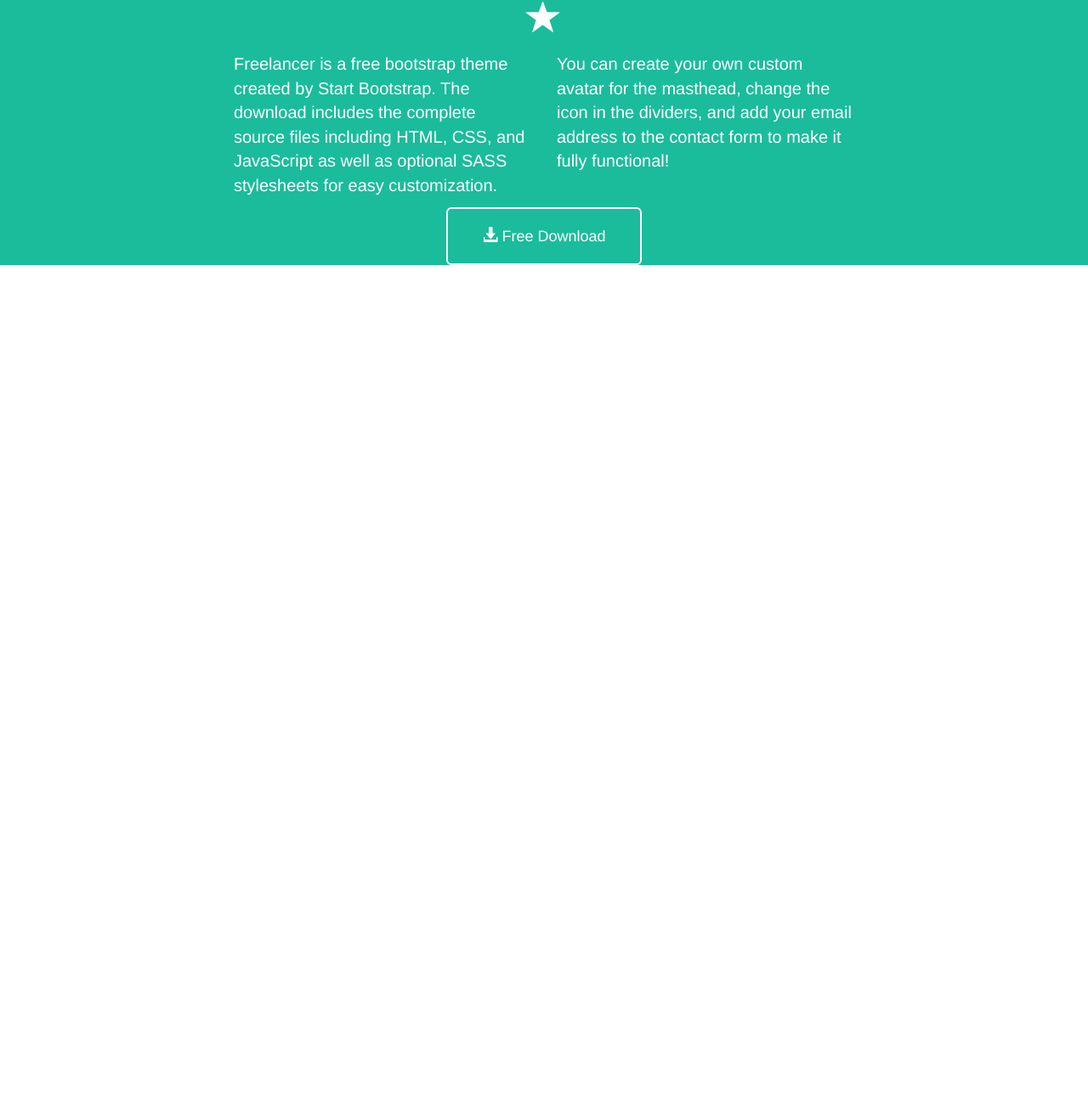
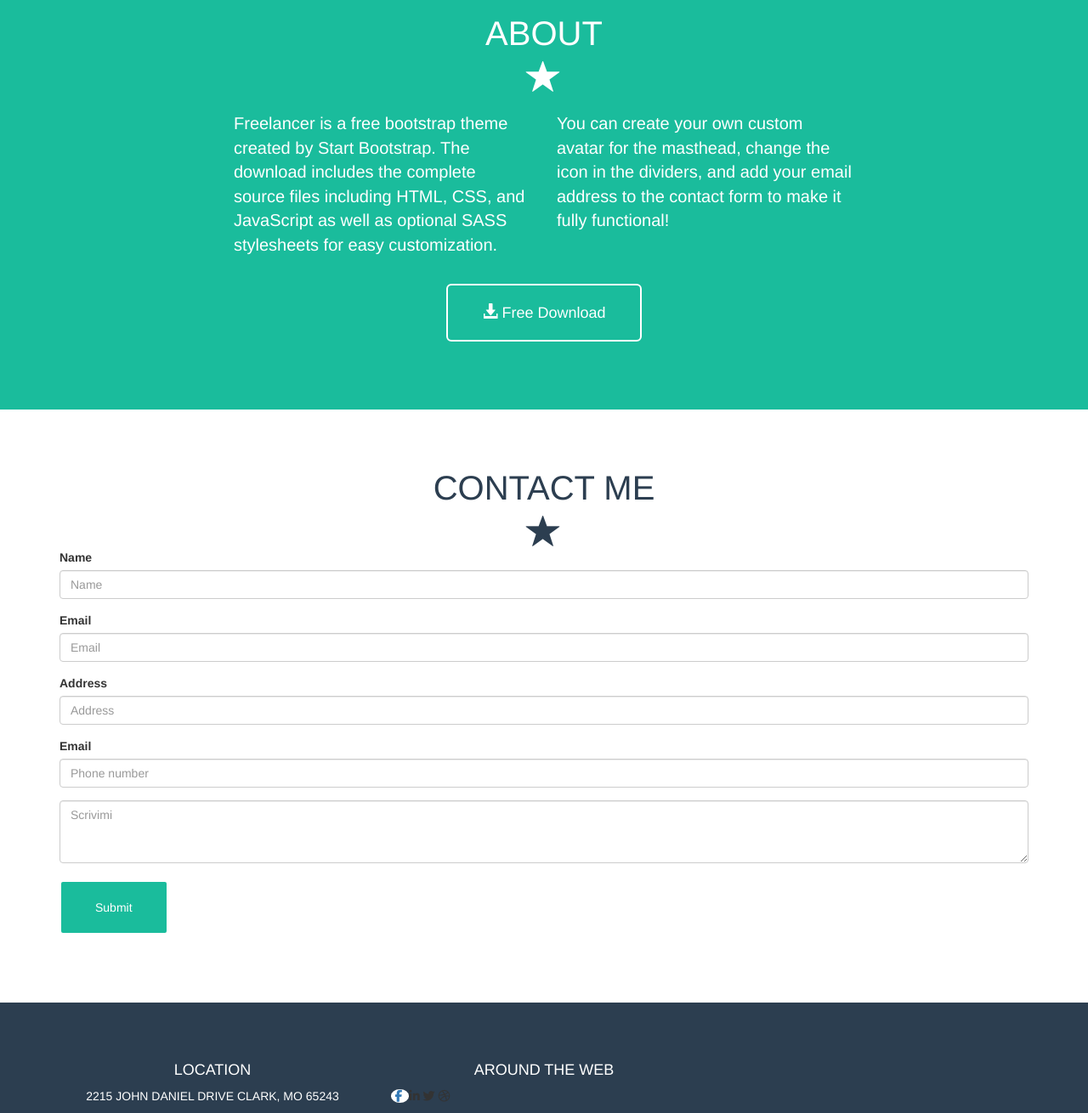
Before and after one commit to federicobartoli/html-css-bootstrap-freelancer, a plain HTML site: page index.html in a window 1280 px wide. Shown: the part 1466-2776 px from the top of the page at 85% size. Before the commit the page ends 1778 px from the top, so only its background shows below. Drawn offline with nearby package versions, Linux system fonts and the light colour scheme.

Commit message:
Inizio bottoni

```diff
--- a/css/style.css
+++ b/css/style.css
@@ -7,6 +7,10 @@
     text-transform: uppercase;
     height: 90px;
     border: none;
+}
+
+.blue {
+    background-color: #2c3e50;
 }
 
 .navbar a {
@@ -91,6 +95,7 @@
 .love h2 {
     color: white;
     font-size: 20px;
+    margin-bottom: 80px;
 }
 
 .portfolio h2 {
@@ -140,7 +145,7 @@
 }
 
 .xxxs {
-    margin-bottom: 30px;
+    margin-bottom: 50px;
 }
 
 .btn-default {
@@ -148,6 +153,34 @@
     background-color: #1abc9c;
     color: white;
     padding: 20px 40px;;
+    margin-bottom: 80px;
+}
+
+textarea {
+    margin-bottom: 20px;
+
+}
+
+.extra {
+    margin-top: 50px;
+}
+
+h4 {
+    color:white;
+}
+
+.whiter {
+    color: white;
+}
+
+.footers {
+    text-transform: uppercase;
+    margin-top: 10px;
+}
+
+.btn-top {
+    background-color: white;
+    border-radius: 50%
 }
 
 
@@ -170,6 +203,7 @@
     }
 
 }
+
 
 @media screen and (min-width:992px) {
     .col-xs-3 {
--- a/index.html
+++ b/index.html
@@ -4,6 +4,7 @@
         <meta charset="utf-8">
         <meta name="viewport" content="width=device-width, initial-scale=1.0">
         <title></title>
+        <script src="https://kit.fontawesome.com/4aa4c430a6.js" crossorigin="anonymous"></script>
         <link rel="stylesheet" href="https://stackpath.bootstrapcdn.com/bootstrap/3.4.1/css/bootstrap.min.css" integrity="sha384-HSMxcRTRxnN+Bdg0JdbxYKrThecOKuH5zCYotlSAcp1+c8xmyTe9GYg1l9a69psu" crossorigin="anonymous">
         <link rel="stylesheet" href="css/style.css">
         <title>Bootstrap</title>
@@ -117,6 +118,63 @@
                     </div>
                 </div>
             </div>
+
+            <div class="container-fluid">
+                <div class="container">
+                    <div class="row">
+                        <div class="col-xs-12 portfolio">
+                            <h2 class="text-center">Contact me</h2>
+                            <span class="glyphicon glyphicon-star center-block black" aria-hidden="true"></span>
+                        </div>
+                        <div class="col-xs-12">
+                            <form>
+                              <div class="form-group">
+                                <label for="exampleInputName">Name</label>
+                                <input type="email" class="form-control" id="name" placeholder="Name">
+                              </div>
+                              <div class="form-group">
+                                <label for="email">Email</label>
+                                <input type="email" class="form-control" id="exampleInputemal" placeholder="Email">
+                              </div>
+                              <div class="form-group">
+                                <label for="address">Address</label>
+                                <input type="address" class="form-control" id="exampleaddress" placeholder="Address">
+                              </div>
+                              <div class="form-group">
+                                <label for="phone">Email</label>
+                                <input type="phone" class="form-control" id="phone" placeholder="Phone number">
+                              </div>
+                              <textarea class="form-control" rows="3" placeholder="Scrivimi"></textarea>
+                              <button type="submit" class="btn btn-default">Submit</button>
+                            </form>
+                        </div>
+                    </div>
+                </div>
+            </div>
         </main>
+        <footer>
+            <div class="container-fluid blue">
+                <div class="container">
+                    <div class="row extra">
+                        <div class="col-xs-12 col-md-4 footers">
+                            <h4 class="text-center">Location</h4>
+                            <p class="text-center whiter">2215 John Daniel Drive
+                        Clark, MO 65243
+                            </p>
+                        </div>
+                        <div class="col-xs-12 col-md-4 footers">
+                            <h4 class="text-center">Around the Web</h4>
+                            <a class="btn-top" href="#">
+                                <i class="fab fa-fw fa-facebook-f text-center"></i>
+                            </a>
+                            <i class="fab fa-linkedin-in"></i>
+                            <i class="fab fa-twitter"></i>
+                            <i class="fab fa-dribbble"></i>
+                        </div>
+                        <div class="col-xs-12 col-md-4"></div>
+                    </div>
+                </div>
+            </div>
+        </footer>
     </body>
 </html>
```
